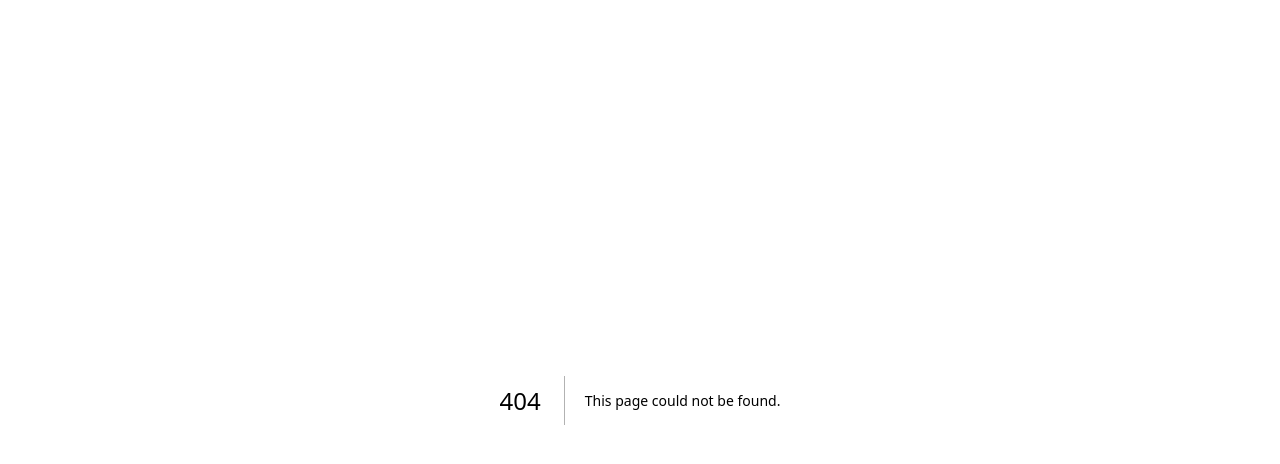
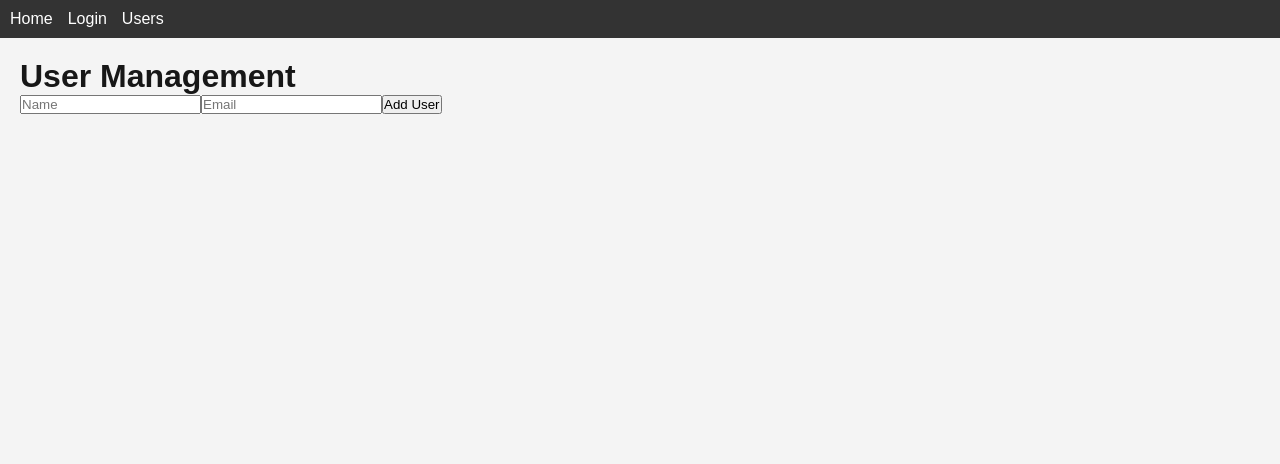
Before and after one commit to Fabrica-Unisales/pie-manager-front, a Next.js app: page /users in a window 1280 px wide. Before the commit this address had no page. Shown: the top 464 px of the page. Built offline with nearby package versions, Linux system fonts and the light colour scheme.

Commit message:
first commit

```diff
--- a/src/app/globals.css
+++ b/src/app/globals.css
@@ -22,6 +22,8 @@ body {
   font-family: Arial, Helvetica, sans-serif;
   -webkit-font-smoothing: antialiased;
   -moz-osx-font-smoothing: grayscale;
+  margin: 0;
+  background-color: #f4f4f4;
 }
 
 * {
@@ -40,3 +42,20 @@ a {
     color-scheme: dark;
   }
 }
+
+/* Add styles for the menu */
+.menu {
+  display: flex;
+  background-color: #333;
+  padding: 10px;
+}
+
+.menu a {
+  color: white;
+  text-decoration: none;
+  margin-right: 15px;
+}
+
+.menu a:hover {
+  text-decoration: underline;
+}
--- a/src/app/layout.js
+++ b/src/app/layout.js
@@ -1,5 +1,6 @@
 import { Geist, Geist_Mono } from "next/font/google";
 import "./globals.css";
+import Menu from '@/components/menu';
 
 const geistSans = Geist({
   variable: "--font-geist-sans",
@@ -20,6 +21,7 @@ export default function RootLayout({ children }) {
   return (
     <html lang="en">
       <body className={`${geistSans.variable} ${geistMono.variable}`}>
+        <Menu />
         {children}
       </body>
     </html>
--- /dev/null
+++ b/src/app/users/page.js
@@ -0,0 +1,47 @@
+"use client";
+import { useState } from 'react';
+
+export default function Users() {
+  const [users, setUsers] = useState([]);
+  const [name, setName] = useState('');
+  const [email, setEmail] = useState('');
+
+  const addUser = () => {
+    setUsers([...users, { id: Date.now(), name, email }]);
+    setName('');
+    setEmail('');
+  };
+
+  const deleteUser = (id) => {
+    setUsers(users.filter((user) => user.id !== id));
+  };
+
+  return (
+    <div style={{ padding: '20px' }}>
+      <h1>User Management</h1>
+      <div>
+        <input
+          type="text"
+          placeholder="Name"
+          value={name}
+          onChange={(e) => setName(e.target.value)}
+        />
+        <input
+          type="email"
+          placeholder="Email"
+          value={email}
+          onChange={(e) => setEmail(e.target.value)}
+        />
+        <button onClick={addUser}>Add User</button>
+      </div>
+      <ul>
+        {users.map((user) => (
+          <li key={user.id}>
+            {user.name} ({user.email})
+            <button onClick={() => deleteUser(user.id)}>Delete</button>
+          </li>
+        ))}
+      </ul>
+    </div>
+  );
+}
--- /dev/null
+++ b/src/components/menu/index.js
@@ -0,0 +1,11 @@
+import Link from 'next/link';
+
+export default function Menu() {
+  return (
+    <nav className="menu">
+      <Link href="/">Home</Link>
+      <Link href="/login">Login</Link>
+      <Link href="/users">Users</Link>
+    </nav>
+  );
+}
```
Also changed, not shown: src/app/login/page.js (added, +39 -0 lines).
